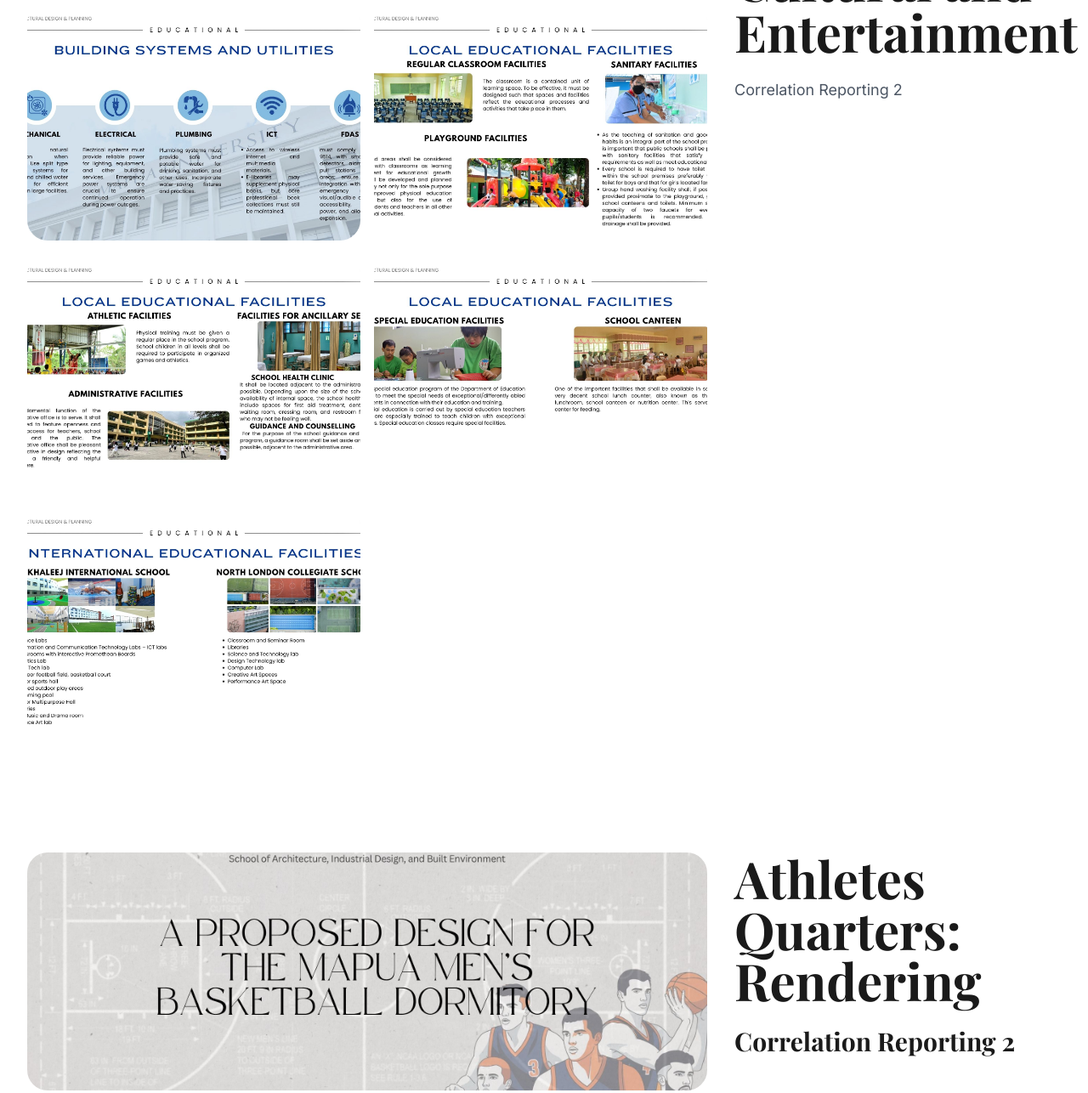
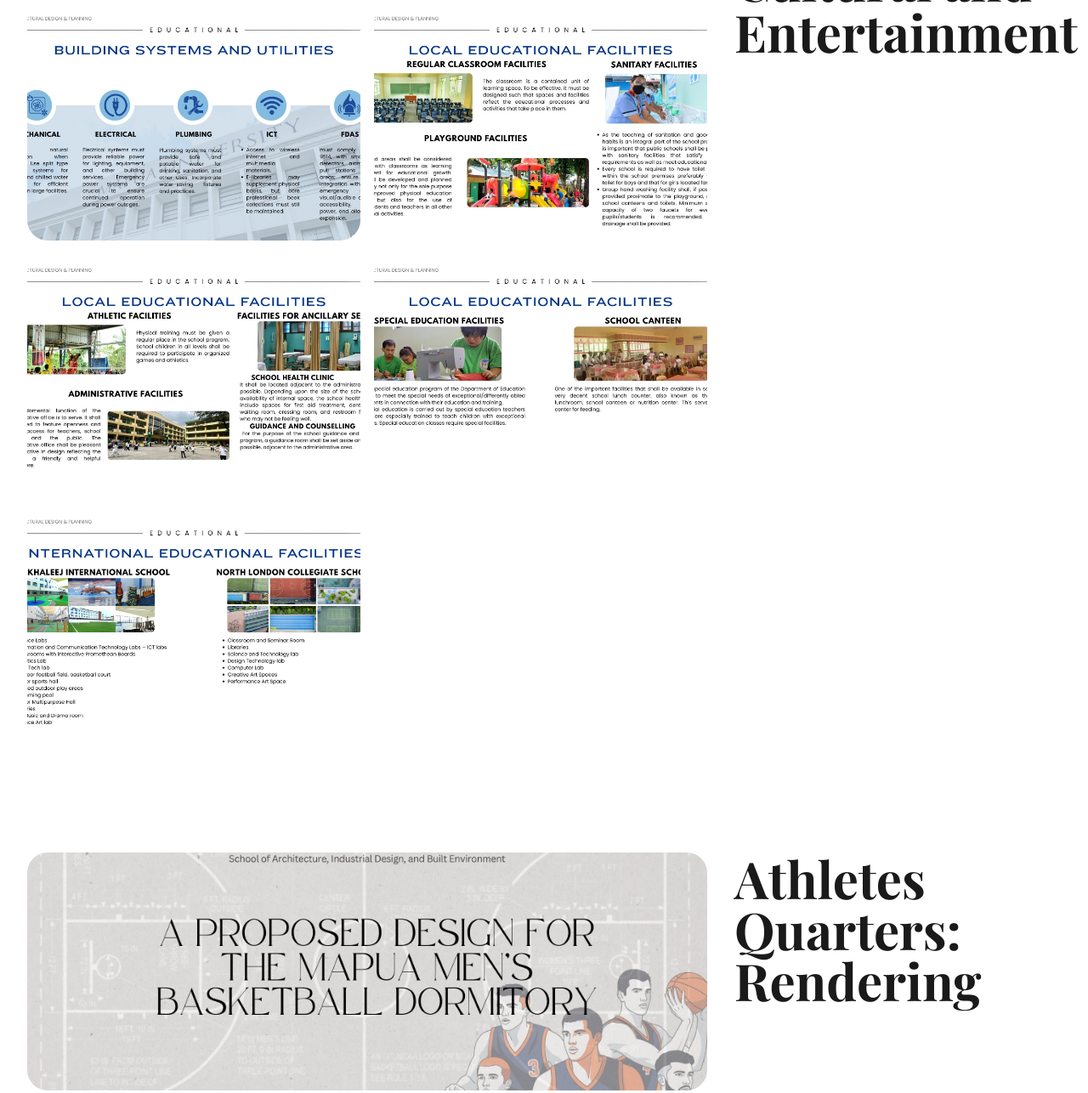
Before and after one commit to lukkzzzz/LaugoCJ-portfolio, a plain HTML site: page correl.html in a window 1280 px wide. Shown: the part 1869-3155 px from the top of the page at 85% size. Drawn offline with nearby package versions, Linux system fonts and the light colour scheme.

Commit message:
remove Correlation Reporting

```diff
--- a/correl.html
+++ b/correl.html
@@ -213,7 +213,7 @@
                 <!-- Right Column - Text -->
                 <div class="lg:col-span-1">
                     <h2 class="text-5xl lg:text-6xl font-display font-bold text-primary mb-6">Design & Planning: Educational, Healthcare, Cultural and Entertainment</h2>
-                    <p class="text-gray-600 text-lg leading-relaxed mb-4">Correlation Reporting 2</p>
+
                 </div>
             </div>
         </div>
@@ -249,7 +249,7 @@
                 <!-- Right Column - Text -->
                 <div class="lg:col-span-1">
                     <h2 class="text-5xl lg:text-6xl font-display font-bold text-primary mb-6">Athletes Quarters: Rendering</h2>
-                    <h2 class="text-2xl lg:text-3xl font-display font-bold text-primary mb-6">Correlation Reporting 2</h2>
+
                 </div>
             </div>
         </div>
```
